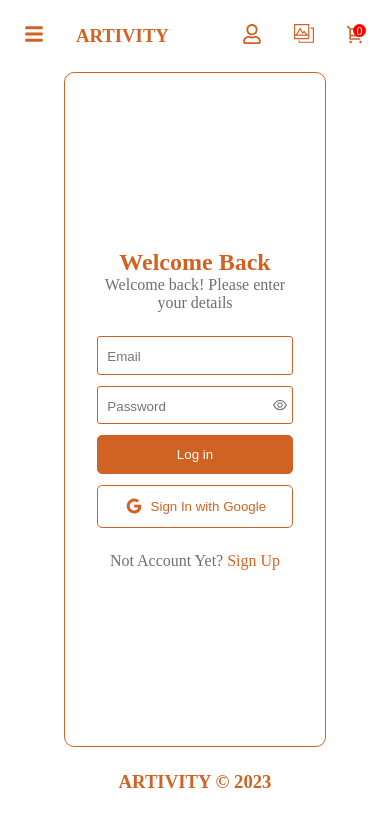
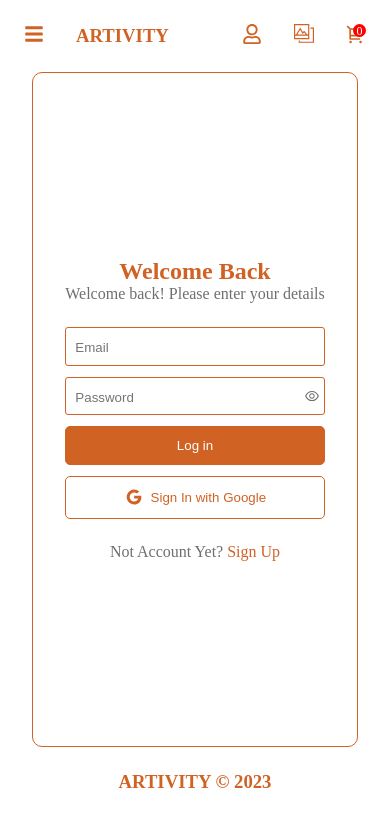
Before and after one commit to Hassan-neu/artivity, a Next.js app: page /login in a window 390 px wide. Shown: the top 826 px of the page. Built offline with nearby package versions, Linux system fonts and the light colour scheme.

Commit message:
login page centering fixed

```diff
--- a/styles/globals.css
+++ b/styles/globals.css
@@ -1049,7 +1049,8 @@
             .artwrk_container,
             .cart_wrapper,
             .wishlist_container,
-            .profile_container .login_container,
+            .profile_container,
+            .login_container,
             .register_container,
             .checkout_container
         ) {
```
